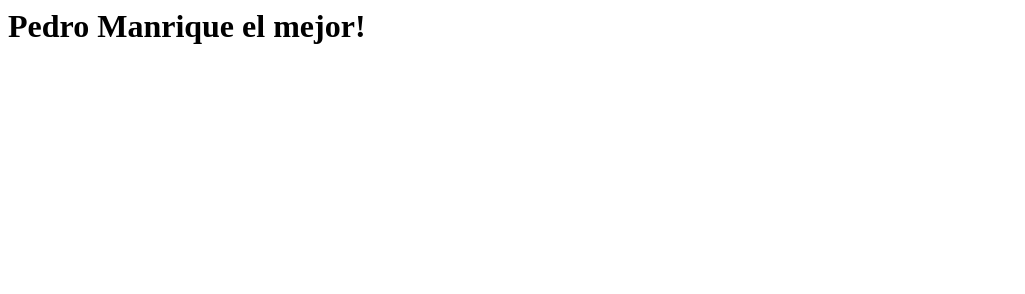
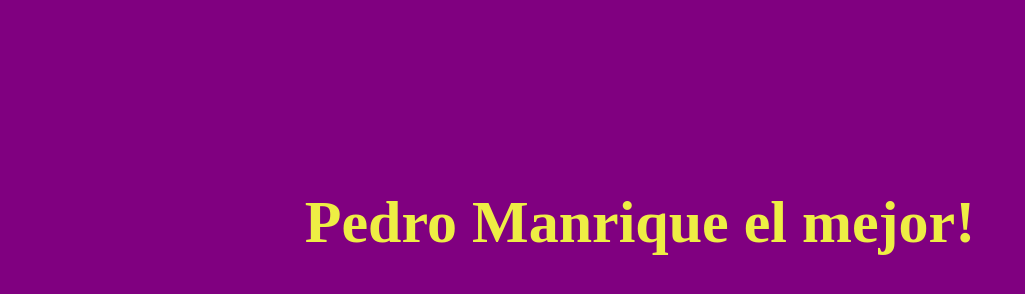
Before and after one commit to ppmch/15min, a plain HTML site: page index.html in a window 1280 px wide. Shown: the whole page, without its empty margins (0-1025 px from the left). Drawn offline with Linux system fonts and the light colour scheme.

Commit message:
Update index.html

```diff
--- a/index.html
+++ b/index.html
@@ -1,6 +1,17 @@
 <html>
   <head>
     <title> Pedro Manrique </title>
+    <style>
+        body  {
+          background-color: purple;
+          text-align: center;
+          padding: 180px;
+      }
+        h1  {
+          font-size: 60px;
+          color: #eeee44;
+      }
+    </style>
   </head>
   <body>
     <h1> Pedro Manrique el mejor! </h1>
```
